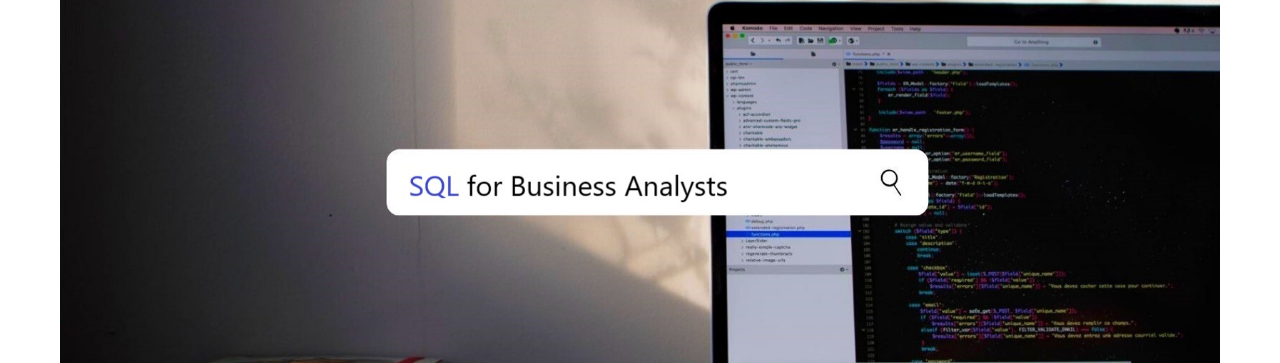
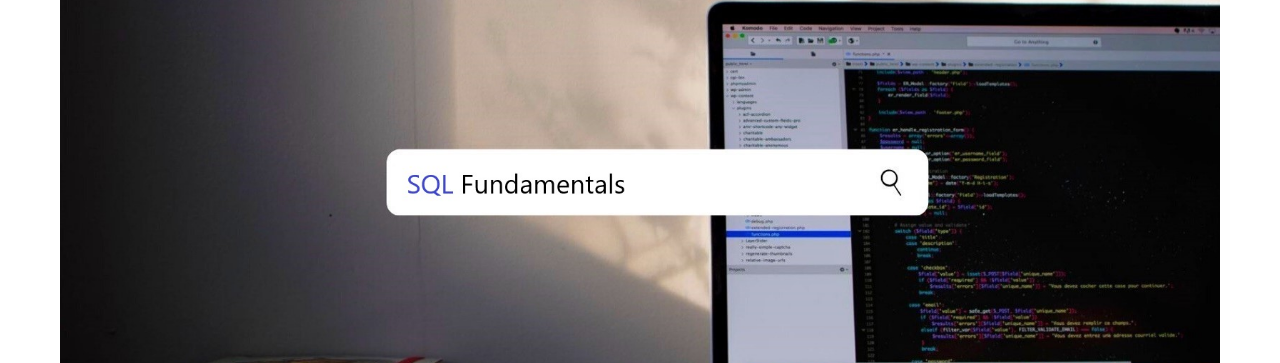
Before and after one commit to poi0905/poi0905.github.io, a Jekyll site: the page built from _posts/2022-11-01-datacamp-SQL-Fundamentals.markdown, in a window 1280 px wide. Shown: the part 487-850 px from the top of the page. Built offline with Jekyll 4.4.1, drawn with Linux system fonts in a browser that asks for light colours; nearby versions of some CDN libraries; comment, search, counter and statistics services are not loaded.

Commit message:
20221101

```diff
--- a/_posts/2022-11-01-datacamp-SQL-Fundamentals.markdown
+++ b/_posts/2022-11-01-datacamp-SQL-Fundamentals.markdown
@@ -2,7 +2,7 @@
 layout: post
 title:  SQL Fundamentals
 date:   2022-11-01 18:05:55 +0800
-image:  SQL.jpg
+image:  SQL101.jpg
 tags:   SQL
 categories: [SQL]
 ---
```
Also changed, not shown: images/SQL101.jpg (added).
